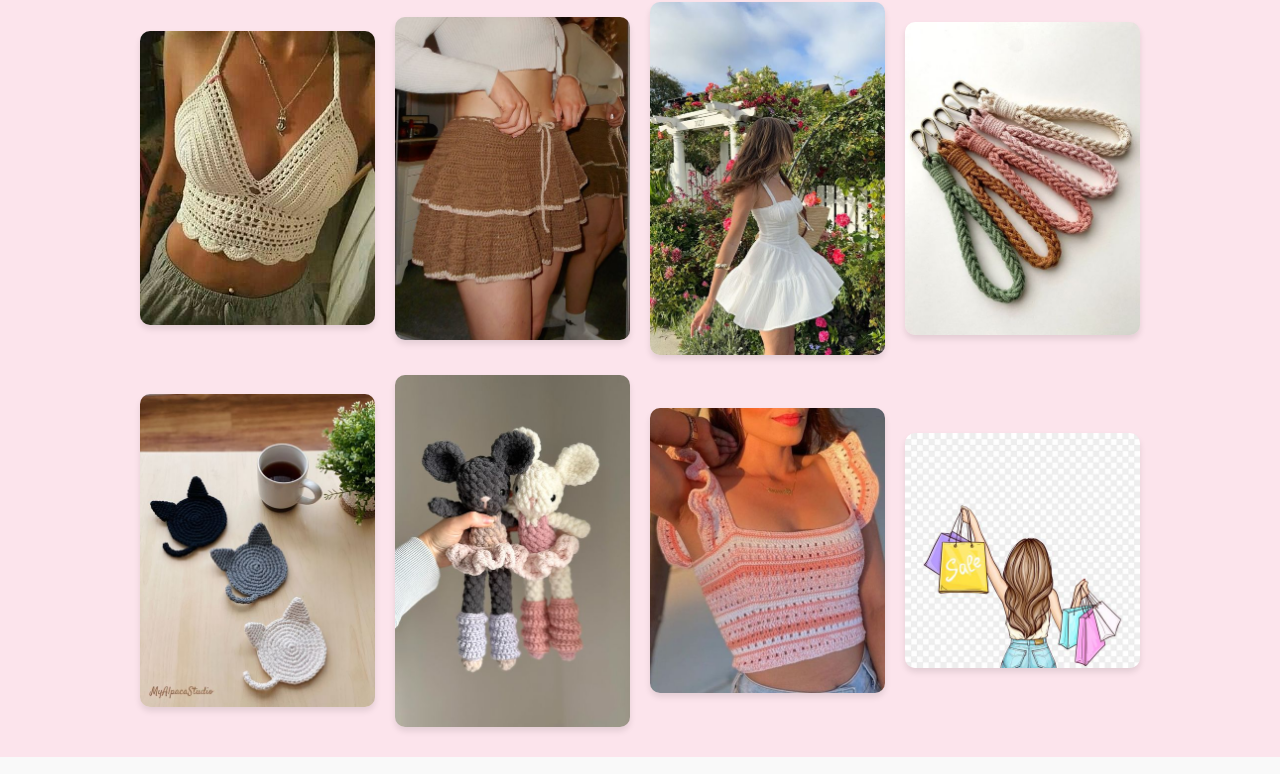
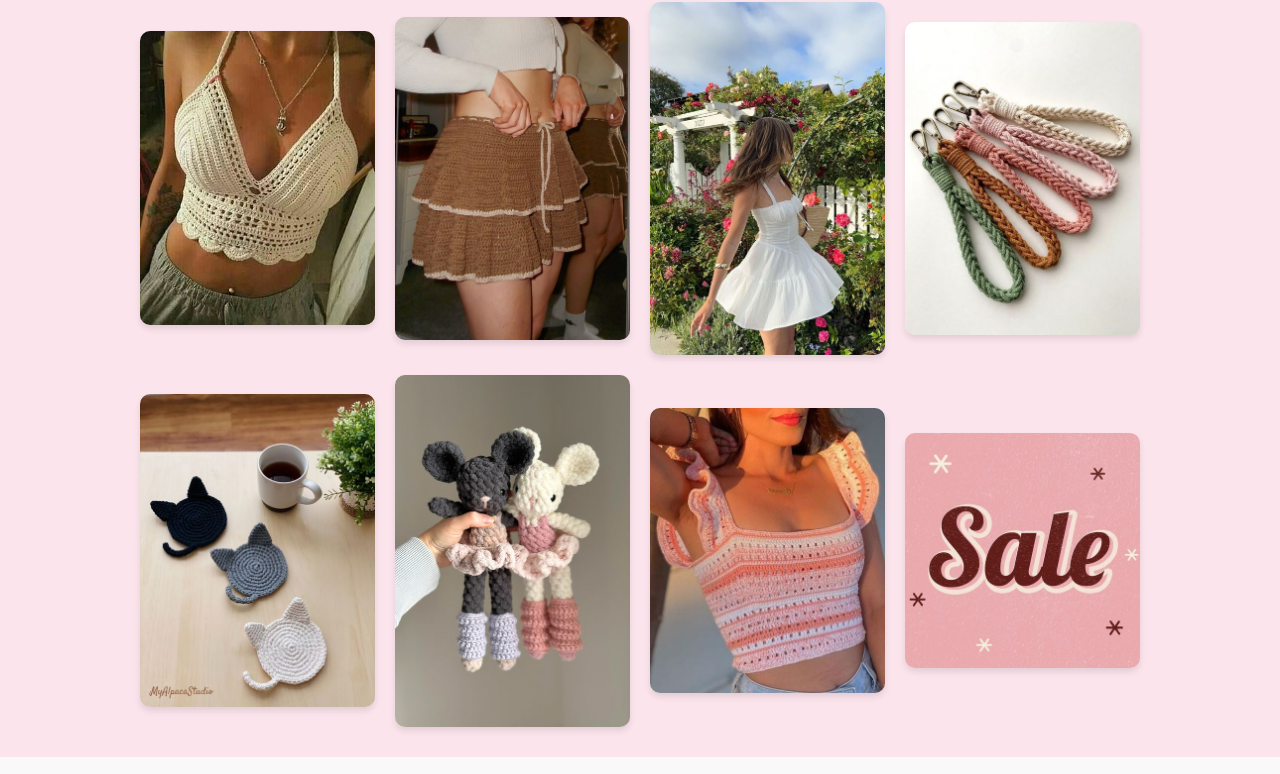
Before and after one commit to MaharjanAlbina/TheDreamyStitches, a plain HTML site: page index.html in a window 1280 px wide. Shown: the part 214-988 px from the top of the page. Drawn offline with Linux system fonts and the light colour scheme.

```diff
--- a/index.html
+++ b/index.html
@@ -95,7 +95,7 @@
             </div>
         </div>
         <div class="category-card">
-            <img src="images/SALES.jpeg" alt="Sale">
+            <img src="images/S.jpeg" alt="Sale">
             <div class="overlay">
                 <p class="category-title">Sale</p>
             </div>
```
Also changed, not shown: images/S.jpeg (added).
